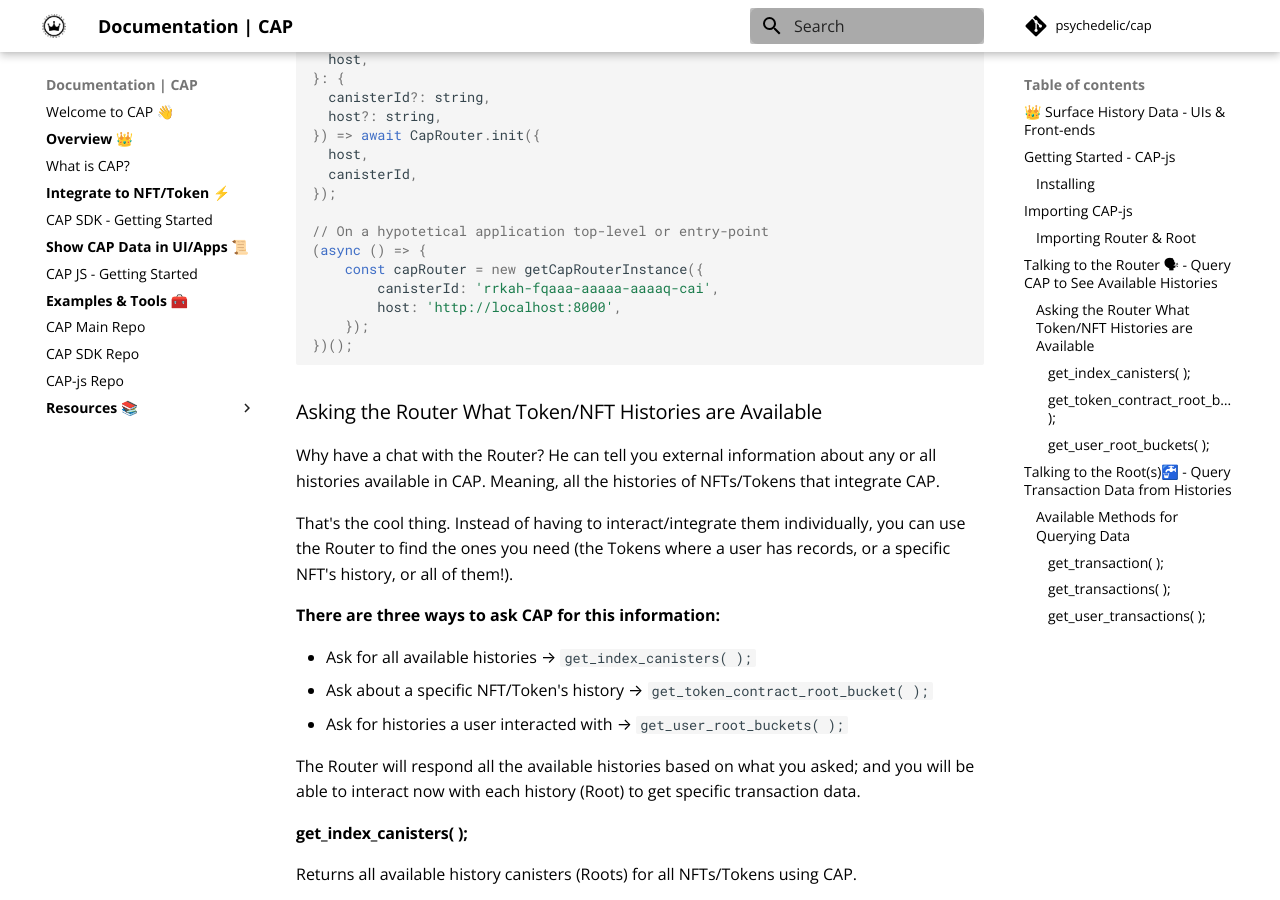
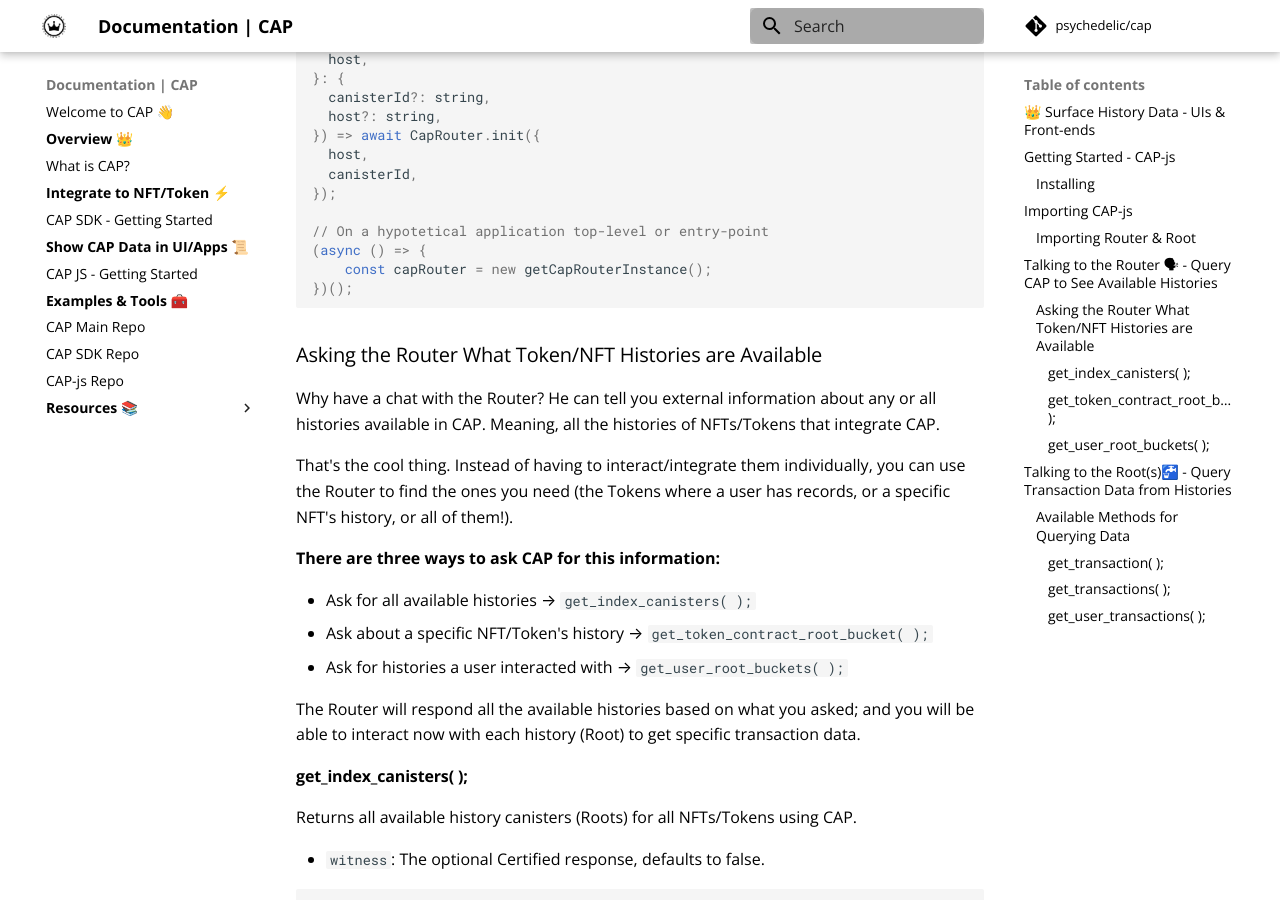
Before and after one commit to Psychedelic/cap-docs, an MkDocs documentation site: the page built from docs/surface-data/getting-started.md, in a window 1280 px wide and 900 px high, scrolled down 2081 px. Built offline with MkDocs 1.6.1 and Material for MkDocs 9.7.7, drawn with Linux system fonts in a browser that asks for light colours; comment, search, counter and statistics services are not loaded; some of the changed text lies outside the part shown.

Commit message:
Update getting-started.md

````diff
--- a/docs/surface-data/getting-started.md
+++ b/docs/surface-data/getting-started.md
@@ -75,10 +75,7 @@ const getCapRouterInstance = async ({
 
 // On a hypotetical application top-level or entry-point
 (async () => {
-	const capRouter = new getCapRouterInstance({
-		canisterId: 'rrkah-fqaaa-aaaaa-aaaaq-cai',
-		host: 'http://localhost:8000',
-	});
+	const capRouter = new getCapRouterInstance();
 })();
 ```
 
@@ -147,10 +144,9 @@ const getCapRootInstance = async ({
 
 // On a short lived section of your application
 (async () => {
-	const capRouter = new getCapRootInstance({
-		canisterId: 'rrkah-fqaaa-aaaaa-aaaaq-cai',
-		host: 'http://localhost:8000',
-	});
+    const capRouter = new getCapRootInstance();{
+        canisterId: 'rrkah-fqaaa-aaaaa-aaaaq-cai',
+    });
 })();
 ```
 
````
